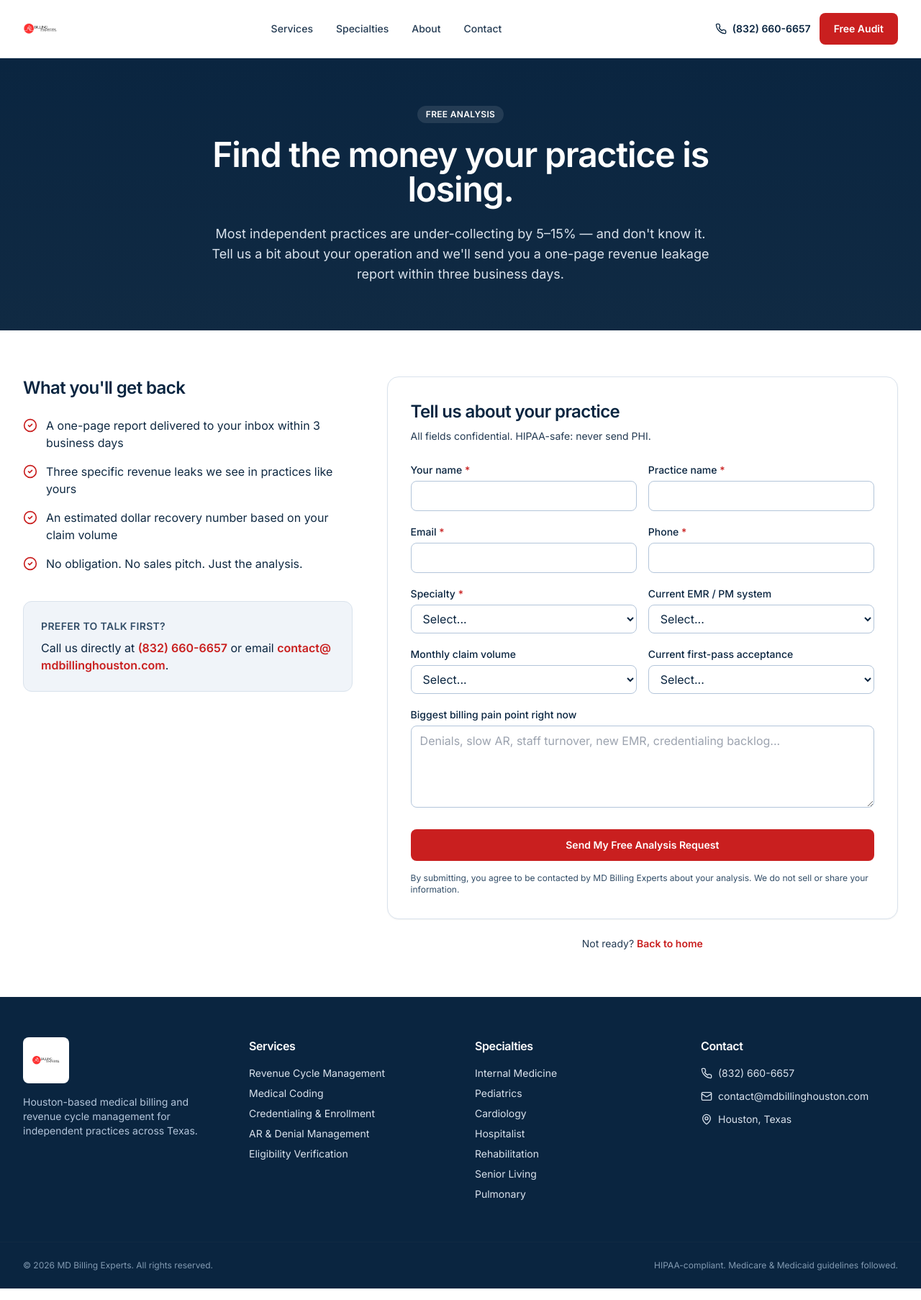
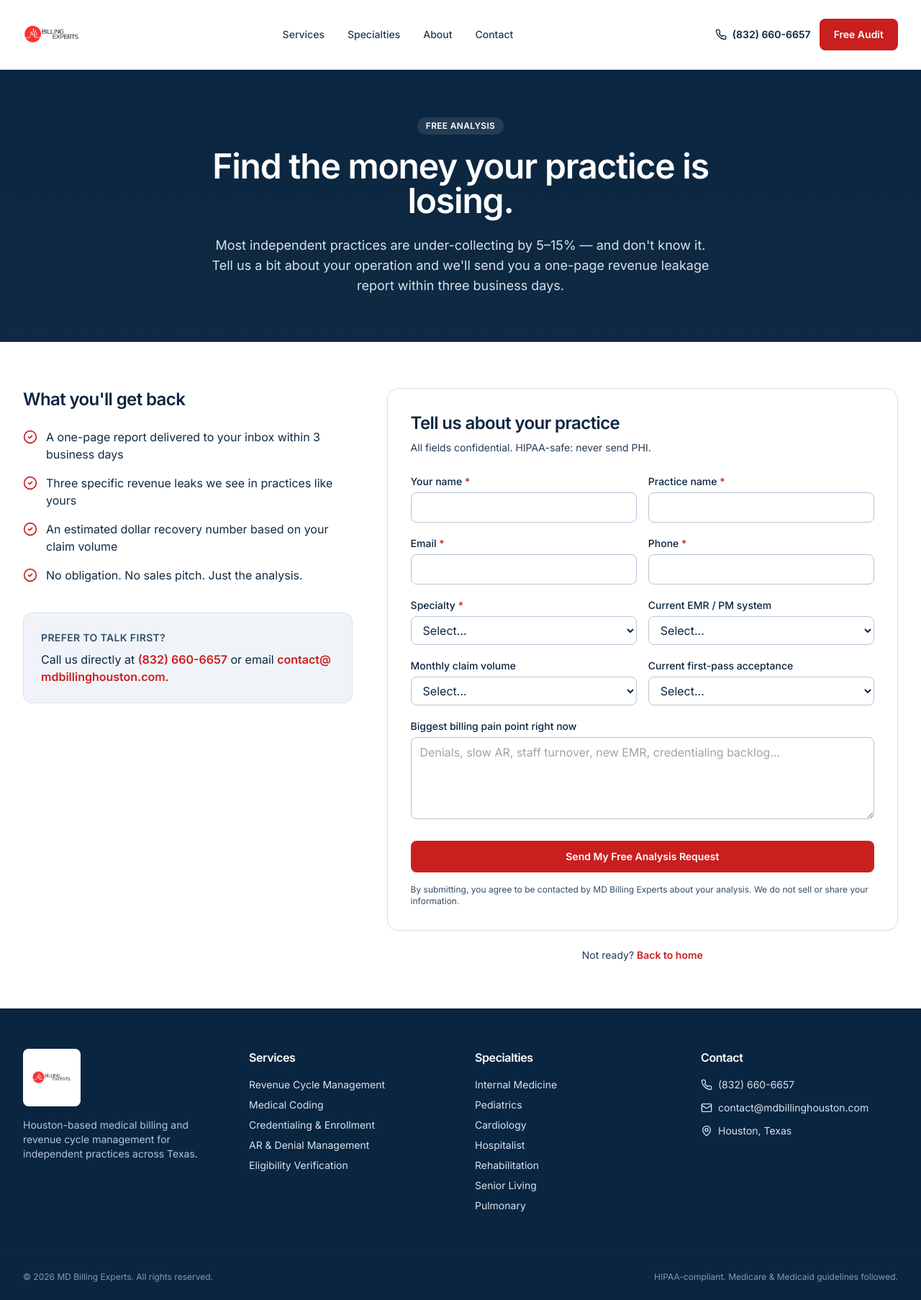
Before and after one commit to arwajafferji/mdbilling-marketing, a Next.js app: page /revenue-leakage-analysis in a window 1280 px wide. Shown: the whole page at 72% size. Built offline with nearby package versions, Linux system fonts and the light colour scheme.

Commit message:
Scale up logo in header and footer

```diff
--- a/components/Footer.tsx
+++ b/components/Footer.tsx
@@ -11,9 +11,9 @@ export default function Footer() {
             <Image
               src="/logo.png"
               alt="MD Billing Experts"
-              width={200}
-              height={56}
-              className="h-10 w-auto"
+              width={260}
+              height={80}
+              className="h-14 w-auto"
             />
           </div>
           <p className="mt-4 text-sm text-navy-200">
--- a/components/Header.tsx
+++ b/components/Header.tsx
@@ -12,15 +12,15 @@ const nav = [
 export default function Header() {
   return (
     <header className="sticky top-0 z-40 border-b border-navy-100 bg-white/90 backdrop-blur">
-      <div className="container-xl flex h-20 items-center justify-between">
+      <div className="container-xl flex h-24 items-center justify-between">
         <Link href="/" className="flex items-center" aria-label="MD Billing Experts — Home">
           <Image
             src="/logo.png"
             alt="MD Billing Experts"
-            width={220}
-            height={64}
+            width={320}
+            height={96}
             priority
-            className="h-12 w-auto"
+            className="h-16 w-auto md:h-20"
           />
         </Link>
 
```
